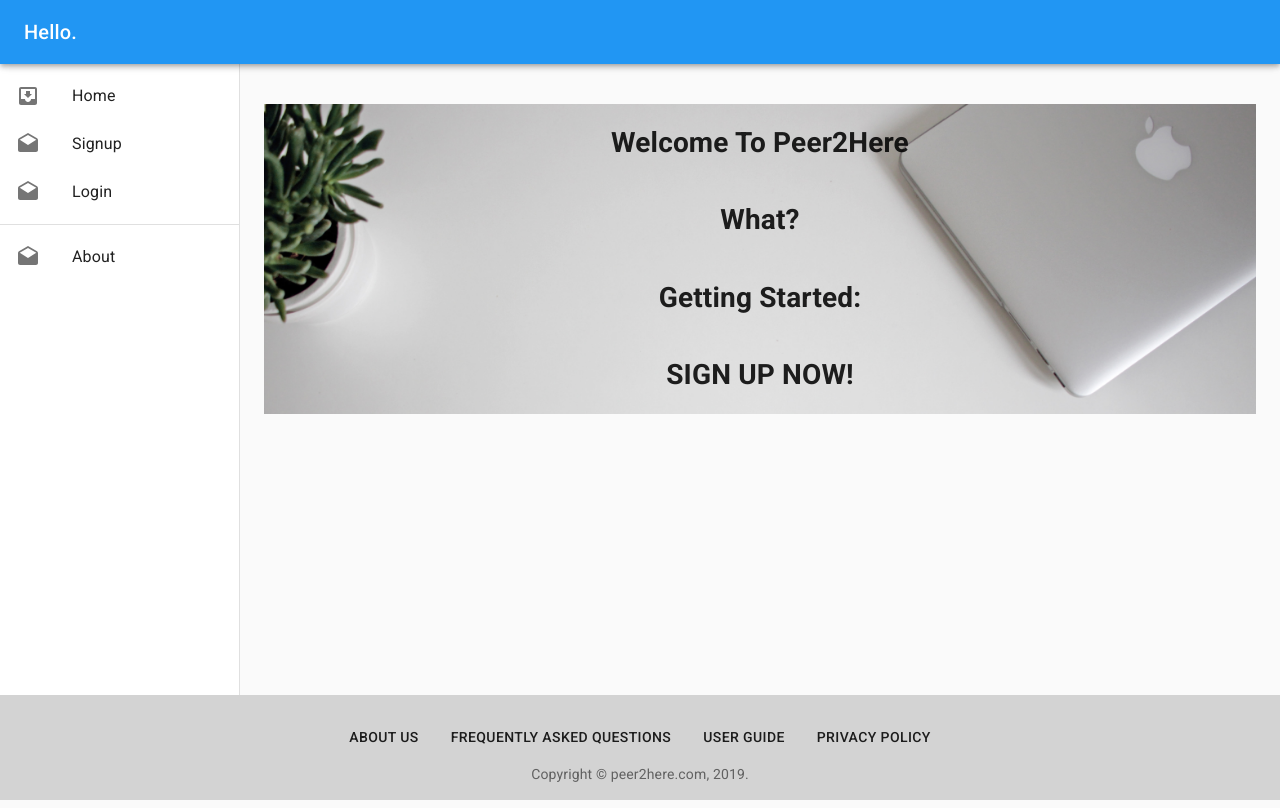
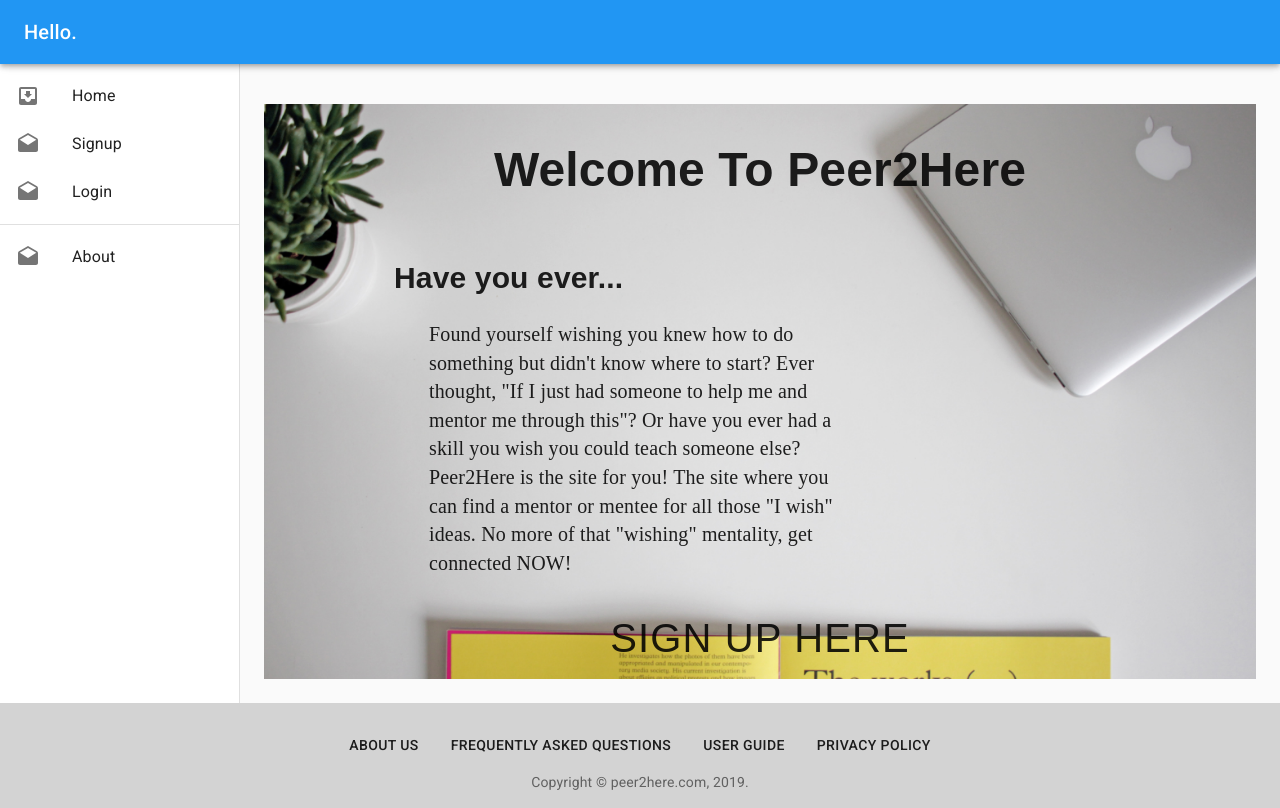
Before and after one commit to beb-at-ga/project3, a React (Create React App) app in the folder client/: page / in a window 1280 px wide. Built offline with nearby package versions, Linux system fonts and the light colour scheme.

Commit message:
Completed unauthenticated home page

```diff
--- a/client/src/App.css
+++ b/client/src/App.css
@@ -68,3 +68,32 @@
   background-image: url("backgroundimage.jpg");
   background-size: cover;
 }
+
+.unauth-home {
+  font-family: fantasy;
+}
+
+.welcomeHeader {
+  font-size: 48px;
+  font-family: fantasy;
+}
+
+.homeInfo {
+  padding-left: 130px;
+}
+
+.infoHeading {
+  font-size: 30px;
+}
+
+.info {
+  padding-left: 35px;
+  padding-right: 400px;
+  font-family: serif;
+  font-size: 20px;
+  font-weight: 500;
+}
+
+.sign-up-home-button {
+  font-size: 60px;
+}
--- a/client/src/components/pages/Home.jsx
+++ b/client/src/components/pages/Home.jsx
@@ -1,5 +1,6 @@
 import React from 'react';
 import TagSearch from './TagSearch'
+import UnauthenticatedHome from './UnauthenticatedHome'
 import "../../App.css";
 
 // Material-Ui
@@ -28,18 +29,7 @@ export default function ImageAvatars(props) {
   if (!props.user._id) {
     return (
       <div className="home">
-        <Grid container justify="center" alignItems="center">
-          <h1>Welcome To Peer2Here</h1>
-        </Grid>
-        <Grid container justify="center" alignItems="center">
-          <h1>What?</h1>
-        </Grid>
-        <Grid container justify="center" alignItems="center">
-          <h1>Getting Started:</h1>
-        </Grid>
-        <Grid container justify="center" alignItems="center">
-          <h1>SIGN UP NOW!</h1>
-        </Grid>
+        <UnauthenticatedHome />
       </div>
     )
   } else {
--- /dev/null
+++ b/client/src/components/pages/UnauthenticatedHome.jsx
@@ -0,0 +1,51 @@
+import React, { useState } from 'react';
+import { Redirect } from 'react-router-dom';
+import "../../App.css";
+
+import { Grid } from '@material-ui/core';
+import Button from '@material-ui/core/Button';
+import { makeStyles } from '@material-ui/core/styles';
+
+const useStyles = makeStyles(theme => ({
+  button: {
+      fontSize: 40,
+      fontFamily: 'fantasy',
+  },
+
+}));
+
+const UnauthenticatedHome = (props) => {
+    const classes = useStyles();
+    const [redirectToSignUp, setRedirectToSignUp] = useState(false);
+
+    const handleOnClick = () => {
+      setRedirectToSignUp(true);
+    }
+
+    if (redirectToSignUp === true) {
+      return <Redirect to='/signup' />
+    } else {
+      return (
+        <div className="unauth-home">
+          <Grid container justify="center" alignItems="stretch">
+            <h1 className="welcomeHeader">Welcome To Peer2Here</h1>
+          </Grid>
+          <div className="homeInfo">
+            <h1 className="infoHeading">Have you ever...</h1>
+            <p className="info">
+              Found yourself wishing you knew how to do something but didn't know where to start?
+              Ever thought, "If I just had someone to help me and mentor me through this"?
+              Or have you ever had a skill you wish you could teach someone else?
+              Peer2Here is the site for you! The site where you can find a mentor or mentee for all those
+              "I wish" ideas. No more of that "wishing" mentality, get connected NOW!
+            </p>
+          </div>
+          <Grid container justify="center" alignItems="flex-start">
+            <Button className={classes.button} onClick={handleOnClick}>SIGN UP HERE</Button>
+          </Grid>
+        </div>
+      )
+    }
+}
+
+export default UnauthenticatedHome
```
